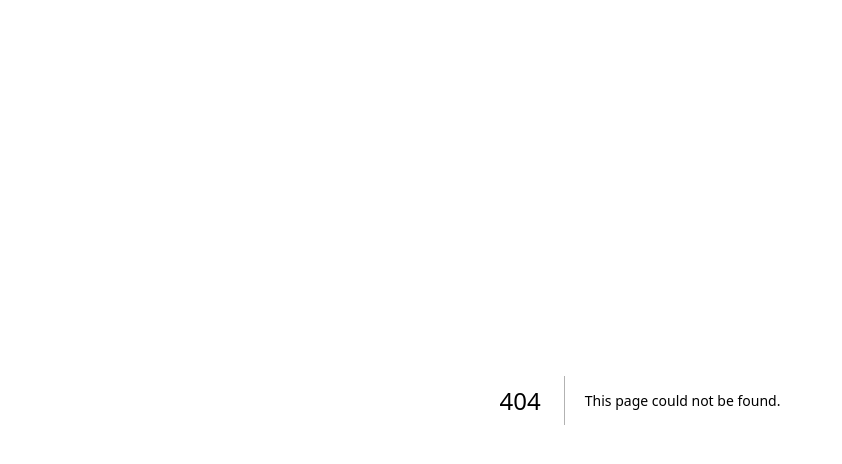
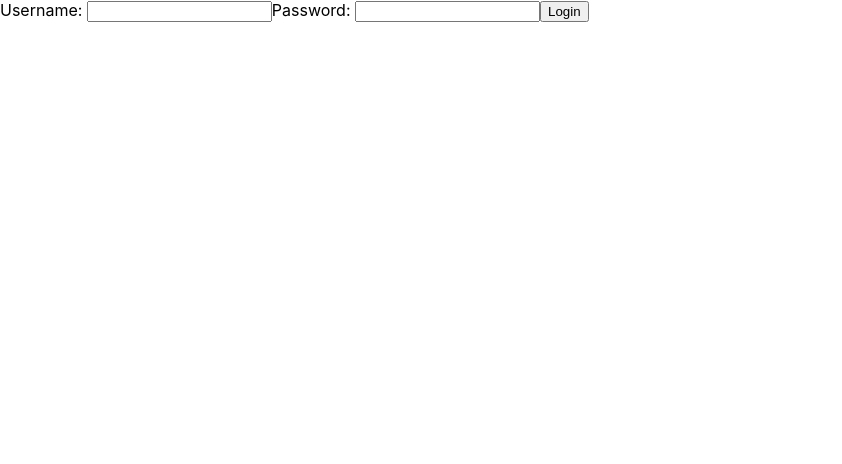
Before and after one commit to srsmith0/yeast-handler, a Next.js app: page /login in a window 1280 px wide. Before the commit this address had no page. Shown: the top 464 px of the page, without its empty margins (0-842 px from the left). Built offline with nearby package versions, Linux system fonts and the light colour scheme.

Commit message:
added login form/consolidated files

```diff
--- /dev/null
+++ b/components/Login.tsx
@@ -0,0 +1,30 @@
+import {useState} from 'react';
+
+const Login = () => {
+    const [username, setUsername] = useState('');
+    const [password, setPassword] = useState('');
+
+
+    const handleChange = (value, changeState) =>{
+        changeState(value);
+    };
+
+    const handleSubmit = (e) => {
+        e.preventDefault();
+        console.log(username, password)
+        setUsername('');
+        setPassword('');
+    };
+
+    return (
+        <form onSubmit={handleSubmit}>
+            <label htmlFor="username">Username: </label>
+            <input type="text" name="username" value={username} onChange={((e) => handleChange(e.target.value, setUsername))} />
+            <label htmlFor="password">Password: </label>
+            <input type="password" name="password" value={password} onChange={(e) => handleChange(e.target.value, setPassword)} />
+            <input type="submit" value="Login" />
+        </form>
+    )
+};
+
+export default Login;
--- a/pages/adminLogin.tsx
+++ /dev/null
@@ -1,6 +0,0 @@
-
-const adminLogin = () => {
-    return 'This is the admin login'
-};
-
-export default adminLogin;
--- a/pages/api/dummyData.json
+++ b/pages/api/dummyData.json
@@ -1,4 +1,4 @@
-<<<<<<< HEAD
+
 {
         "yeast1": {
             "strain" : "London III",
--- a/pages/index.tsx
+++ b/pages/index.tsx
@@ -18,10 +18,8 @@ export default function Home() {
           Welcome to the Yeast Gaucho
         </h1>
         <div>
-          Choose a login:
           <br></br>
-          <button onClick={() => router.push('/viewLogin')}>View</button>
-          <button onClick={() => router.push('/adminLogin')}>Admin</button>
+          <button onClick={() => router.push('/login')}>Login</button>
         </div>
       </main>
 
--- /dev/null
+++ b/pages/login.tsx
@@ -0,0 +1,7 @@
+import Login from "../components/Login";
+
+const adminLogin = () => {
+    return <Login />
+};
+
+export default adminLogin;
```
